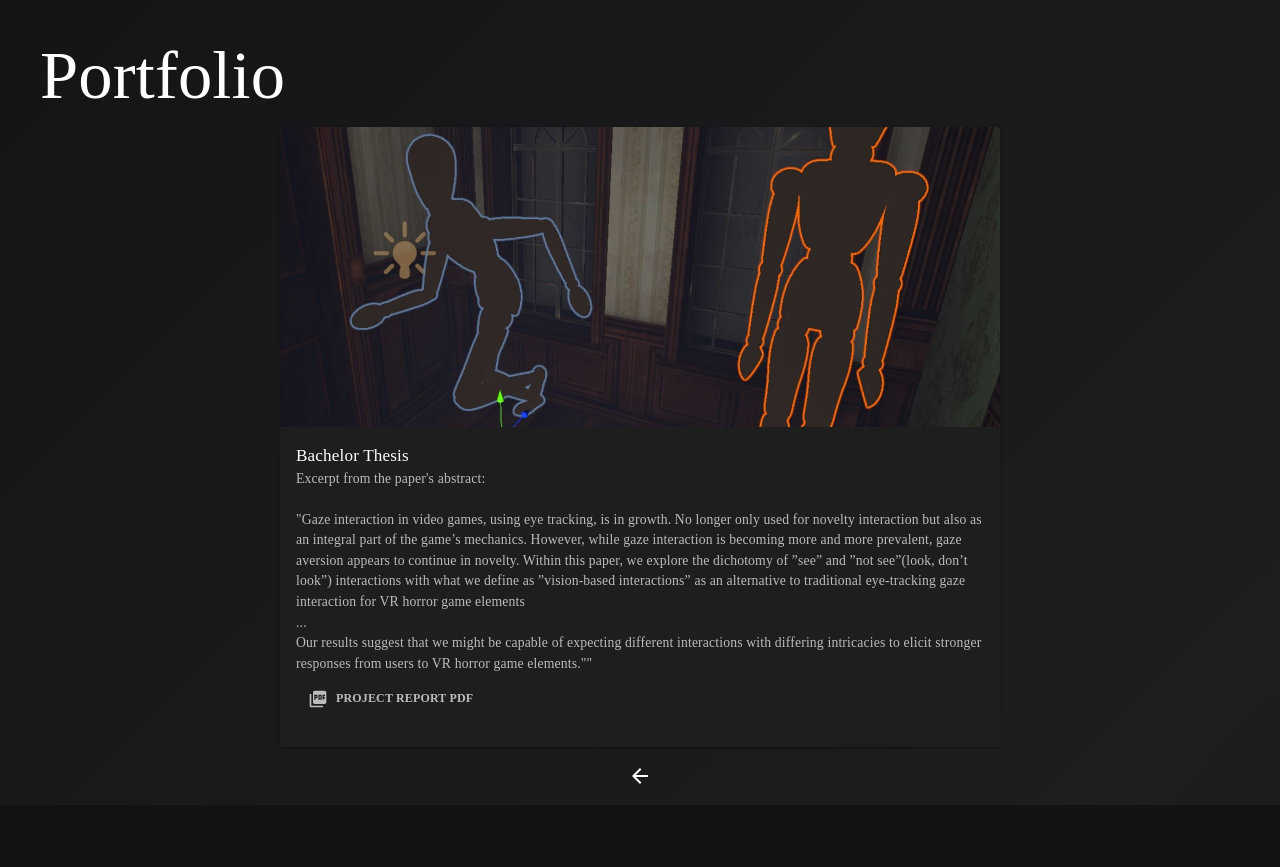
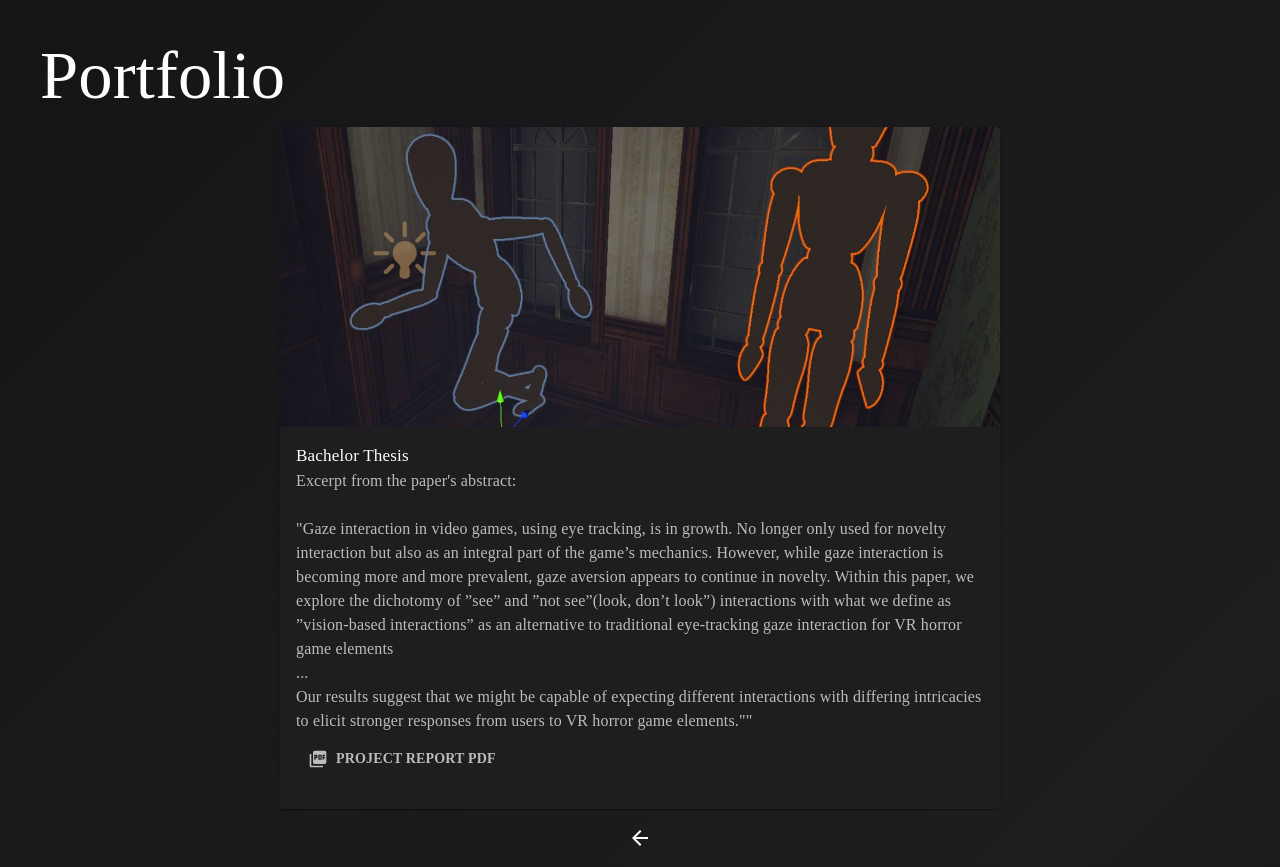
Before and after one commit to llemmoo/llemmoo.github.io, a React (Vite) app: page /portfolio/bachelor in a window 1280 px wide. Before the commit the page ends 805 px from the top, so only its background shows below. Built offline with nearby package versions, Linux system fonts and the light colour scheme; a web font is replaced by a local one.

Commit message:
finalizing typography changes

```diff
--- a/src/components/Portfolio/BigProjectCards.jsx
+++ b/src/components/Portfolio/BigProjectCards.jsx
@@ -10,7 +10,7 @@ import exsysPDF from '../../../public/assets/projects/exsys/exsysPDF.pdf';
 const bodyText = createTheme({
   typography: {
     fontFamily: '"Martian Mono"',
-    fontSize: 12,
+    fontSize: 14,
     fontWeightLight:400,
     fontWeightRegular: 500,
     fontWeightMedium: 600,
@@ -37,7 +37,7 @@ const titleText = createTheme({
 const buttonText = createTheme({
   typography: {
     fontFamily: '"Martian Mono"',
-    fontSize: 12,
+    fontSize: 14,
     fontWeightLight:400,
     fontWeightRegular: 500,
     fontWeightMedium: 600,
@@ -220,7 +220,7 @@ function BigSWEA() {
           A course and project centered around the idea of real software development, instead of
           the less intensive and more prototype oriented programming we had worked with up until
           that point. The project's intentions were to teach the valuable lessons of refactoring,
-          agile development and the benefits of producing reusable, refactored code. This project taught
+          agile development and the benefits of producing reusable, refactored code.<br/><br/> This project taught
           me the use of design patterns in software development, and the importance of structured
           software development. The game was built using Java, structured in multiple assignments, meant
           to exercise refactorization and employment of design patterns in software as more and more advanced
@@ -279,7 +279,7 @@ function BigExsys() {
           <Typography color='primary' lineHeight={1.5}>
           A tech-wiki built for Adservice as part of a course at AU. We were looking to
           delve into experimental systems development to aquaint ourselves with ethnographic
-          methods and approaches to systems development. We ran exploratory interviews and
+          methods and approaches to systems development.<br/><br/> We ran exploratory interviews and
           workshops initially to discover issues and the best approach to solving those issues.
           We developed a prototype for which volunteers could provide feedback and subsequently
           re-developed into a more advanced prototype. The subsequent developmental phases were
@@ -348,7 +348,8 @@ function BigIOT() {
           Course designed to build python backend development and the deployment of
           said backend on an linux apache server. The course was concerned with the
           development of IoT devices and coupling these devices to a front-end for
-          users to utilize. The course introduced us to the M5Stack eco-system of
+          users to utilize. <br/><br/>
+          The course introduced us to the M5Stack eco-system of
           smaller IoT-able devices programmable with block-programming and micro-python.
           This course parted the scope of the course into smaller partial-assignments
           concluding with the development of a IoT device receiving sensor-data and
```
